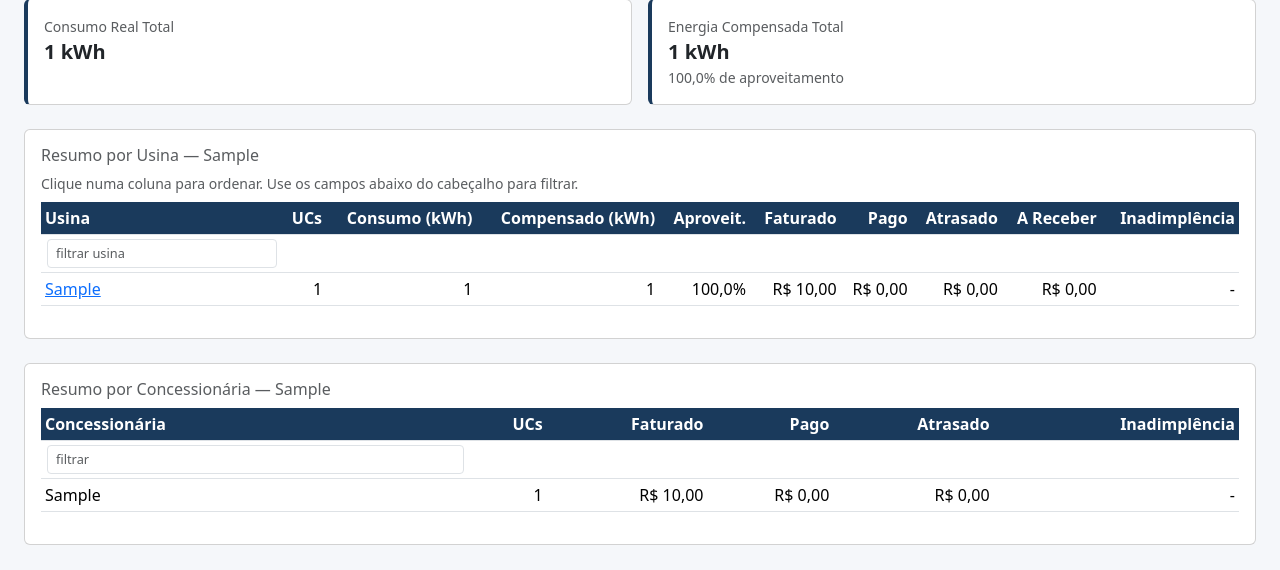
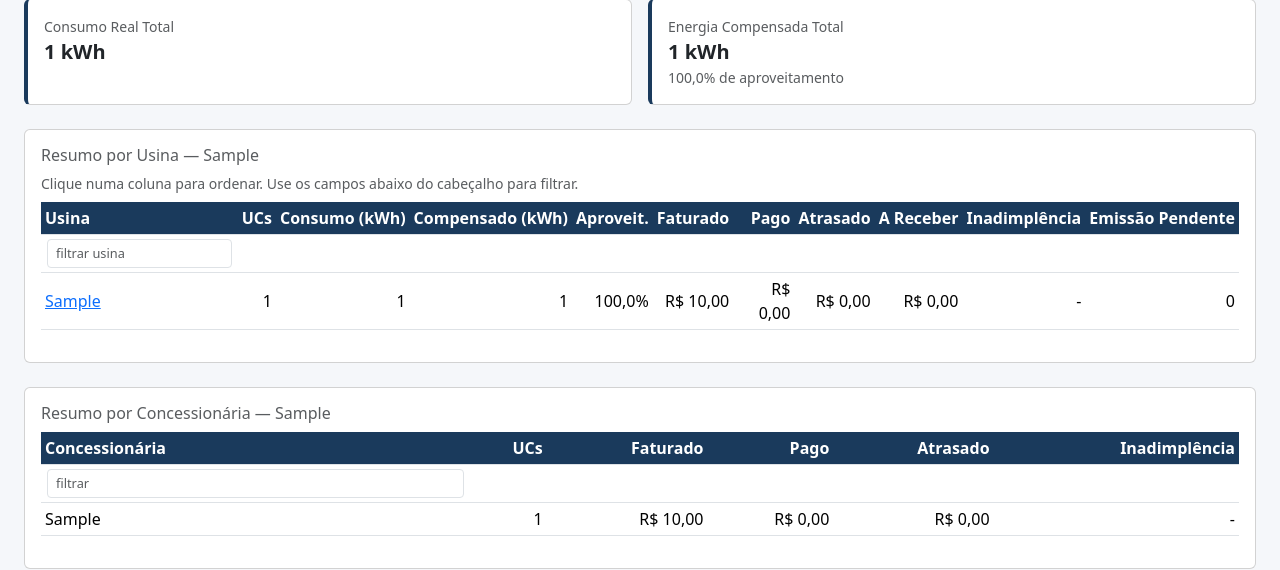
Before and after one commit to Relicetti/claude-code-workspace, a Flask app: page / in a window 1280 px wide. Shown: the part 279-849 px from the top of the page. Before the commit the page ends 824 px from the top, so only its background shows below. Run offline with Flask 3, Linux system fonts and the light colour scheme; tables that the repository leaves empty hold one stand-in row (values such as "Sample post").

Commit message:
feat(usinas): coluna de faturas pendentes de emissao no Resumo por Usina
Nova coluna "Emissao Pendente" contando faturas com esse status
especifico (distinto de "A Vencer"), por usina.

Co-Authored-By: Claude Sonnet 5 <noreply@anthropic.com>

```diff
--- a/usinas/db.py
+++ b/usinas/db.py
@@ -358,6 +358,8 @@ def resumo_por_usina(periodo):
                 SUM(CASE WHEN status_norm='atrasado' THEN valor_a_receber ELSE 0 END) AS valor_atrasado,
                 SUM(CASE WHEN status_norm='aberto' THEN valor_a_receber ELSE 0 END) AS valor_aberto,
                 SUM(CASE WHEN status_norm='atrasado' THEN 1 ELSE 0 END) AS qtd_atrasados,
+                SUM(CASE WHEN LOWER(status) LIKE '%emiss%' AND LOWER(status) LIKE '%pendente%'
+                          THEN 1 ELSE 0 END) AS qtd_emissao_pendente,
                 CASE WHEN SUM(CASE WHEN status_norm IN ('pago','atrasado') THEN valor_a_receber ELSE 0 END) > 0
                      THEN SUM(CASE WHEN status_norm='atrasado' THEN valor_a_receber ELSE 0 END) * 1.0
                           / SUM(CASE WHEN status_norm IN ('pago','atrasado') THEN valor_a_receber ELSE 0 END)
--- a/usinas/templates/dashboard.html
+++ b/usinas/templates/dashboard.html
@@ -106,10 +106,11 @@
           <th class="text-end" data-tipo="num">Faturado</th><th class="text-end" data-tipo="num">Pago</th>
           <th class="text-end" data-tipo="num">Atrasado</th><th class="text-end" data-tipo="num">A Receber</th>
           <th class="text-end" data-tipo="num">Inadimplência</th>
+          <th class="text-end" data-tipo="num">Emissão Pendente</th>
         </tr>
         <tr class="filtro-row">
           <th><input type="text" class="form-control form-control-sm" placeholder="filtrar usina"></th>
-          <th colspan="9"></th>
+          <th colspan="10"></th>
         </tr>
         </thead>
         <tbody>
@@ -128,6 +129,7 @@
             <td class="text-end {% if u.pct_inadimplencia and u.pct_inadimplencia > 0.2 %}valor-negativo{% endif %}" data-valor="{{ u.pct_inadimplencia or 0 }}">
               {% if u.pct_inadimplencia is not none %}{{ u.pct_inadimplencia|pct }}{% else %}-{% endif %}
             </td>
+            <td class="text-end {% if u.qtd_emissao_pendente %}valor-negativo{% endif %}" data-valor="{{ u.qtd_emissao_pendente }}">{{ u.qtd_emissao_pendente|numero }}</td>
           </tr>
         {% endfor %}
         </tbody>
```
